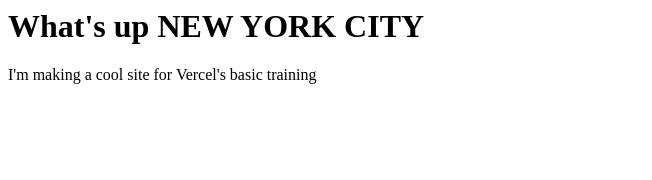
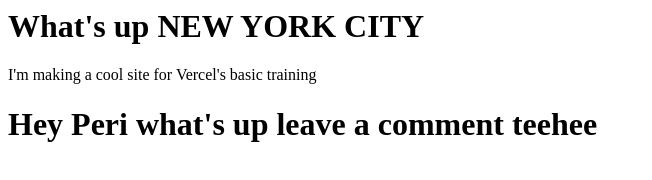
Before and after one commit to greetah/basictraining, a plain HTML site: page index.html in a window 1280 px wide. Shown: the whole page, without its empty margins (0-652 px from the left). Drawn offline with Linux system fonts and the light colour scheme.

Commit message:
Update index.html

```diff
--- a/index.html
+++ b/index.html
@@ -1,3 +1,5 @@
 <h1>What's up NEW YORK CITY</h1>
 
 <p>I'm making a cool site for Vercel's basic training</p>
+
+<h1>Hey Peri what's up leave a comment teehee</h1>
```
